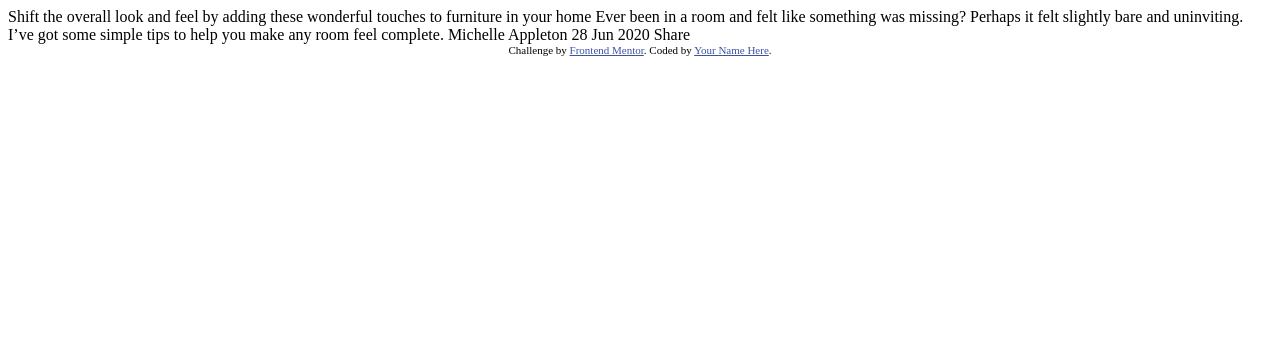
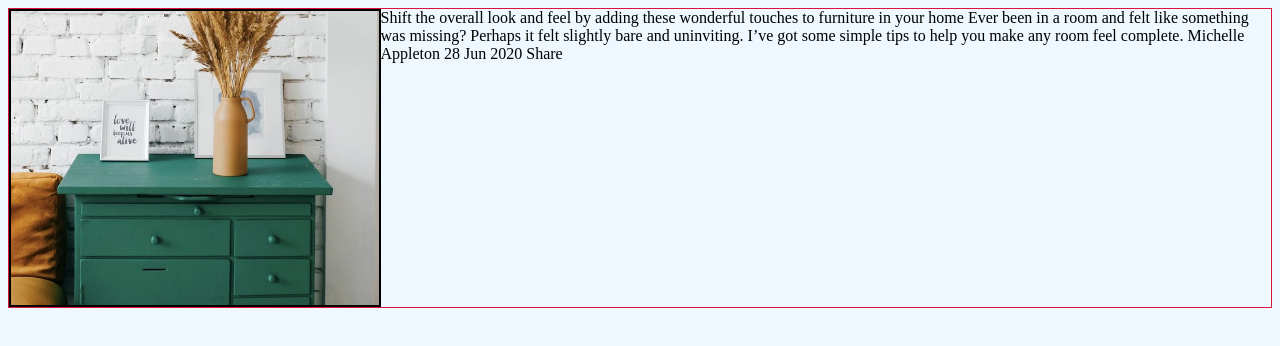
Before and after one commit to Stephen-Roach/Article-preview-component, a plain HTML site: page index.html in a window 1280 px wide. Drawn offline with Linux system fonts and the light colour scheme.

Commit message:
added image

```diff
--- a/index.html
+++ b/index.html
@@ -1,36 +1,34 @@
 <!DOCTYPE html>
 <html lang="en">
   <head>
-  <meta charset="UTF-8">
-  <meta name="viewport" content="width=device-width, initial-scale=1.0"> <!-- displays site properly based on user's device -->
+    <meta charset="UTF-8" />
+    <meta name="viewport" content="width=device-width, initial-scale=1.0" />
+    <!-- displays site properly based on user's device -->
 
-  <link rel="icon" type="image/png" sizes="32x32" href="./images/favicon-32x32.png">
+    <link
+      rel="icon"
+      type="image/png"
+      sizes="32x32"
+      href="./images/favicon-32x32.png"
+    />
 
     <title>Frontend Mentor | Article preview component</title>
 
     <!-- Feel free to remove these styles or customise in your own stylesheet 👍 -->
-  <style>
-    .attribution { font-size: 11px; text-align: center; }
-    .attribution a { color: hsl(228, 45%, 44%); }
-  </style>
+    <link rel="stylesheet" href="style.css" />
   </head>
   <body>
-
-  Shift the overall look and feel by adding these wonderful
-  touches to furniture in your home
-
-  Ever been in a room and felt like something was missing? Perhaps
-  it felt slightly bare and uninviting. I’ve got some simple tips
-  to help you make any room feel complete.
-
-  Michelle Appleton
-  28 Jun 2020
-
-  Share
-
-  <div class="attribution">
-    Challenge by <a href="https://www.frontendmentor.io?ref=challenge" target="_blank">Frontend Mentor</a>.
-    Coded by <a href="#">Your Name Here</a>.
+    <div class="main-container">
+      <div class="main-container-left">
+        <img class="img" src="./images/drawers.jpg" alt="Image of drawers" />
+      </div>
+      <div class="main-container-right">
+        Shift the overall look and feel by adding these wonderful touches to
+        furniture in your home Ever been in a room and felt like something was
+        missing? Perhaps it felt slightly bare and uninviting. I’ve got some
+        simple tips to help you make any room feel complete. Michelle Appleton
+        28 Jun 2020 Share
+      </div>
     </div>
   </body>
 </html>
--- /dev/null
+++ b/style.css
@@ -0,0 +1,24 @@
+* {
+  box-sizing: border-box;
+}
+
+body {
+  background-color: #eff8ff;
+}
+
+.main-container {
+  height: 300px;
+  border: 1px crimson solid;
+  display: flex;
+}
+
+.main-container-left {
+  display: flex;
+  justify-content: center;
+  align-items: center;
+  border: 2px black solid;
+}
+
+.img {
+  height: 100%;
+}
```
Lines whose indentation alone changed are shown as unchanged.
